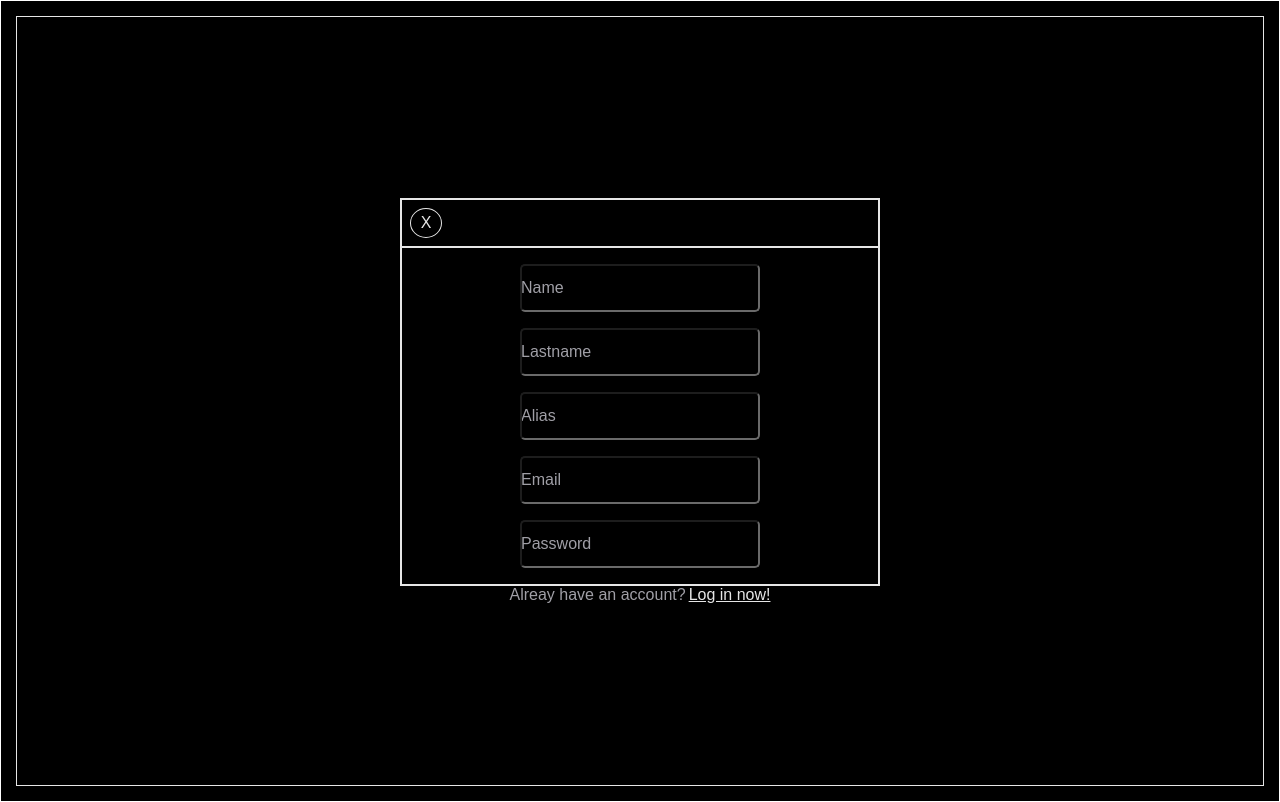
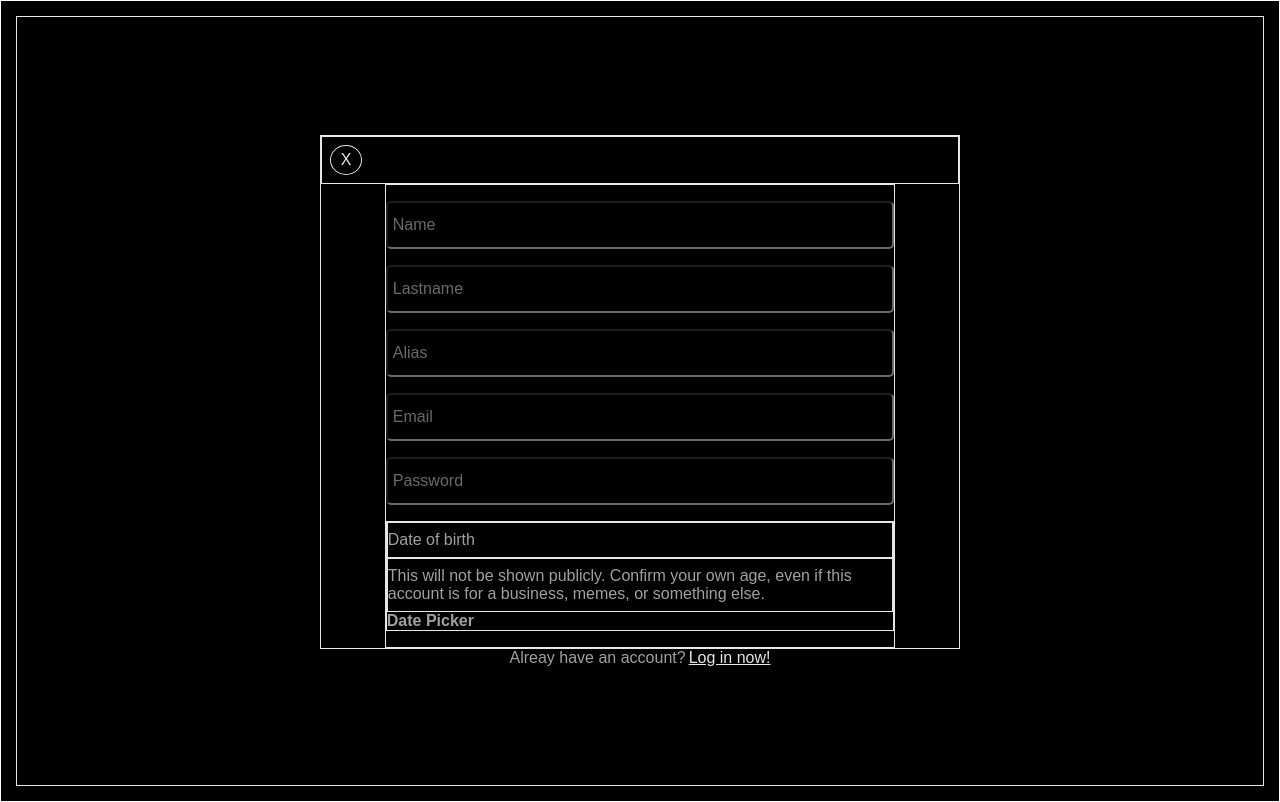
Before and after one commit to EdRafCas/socialnetwork_app, a React (Create React App) app: page /Registration in a window 1280 px wide. Built offline with nearby package versions, Linux system fonts and the light colour scheme; what webfontloader would draw is missing.

Commit message:
formulary and DatePicker

```diff
--- a/src/App.js
+++ b/src/App.js
@@ -2,6 +2,7 @@ import React, {useState} from 'react';
 import styled from 'styled-components';
 import theme from './Theme.js'
 import ProfileImage from './img/profile_img.png'
+import theme from './Theme.js';
 
 
 const MessagesTimeline =[
--- /dev/null
+++ b/src/Components/DatePicker.js
@@ -0,0 +1,9 @@
+import React from "react";
+
+const DatePicker = () => {
+      return (
+            <h1>Date Picker</h1>
+       );
+}
+
+export default DatePicker;
--- a/src/Components/SignUp.js
+++ b/src/Components/SignUp.js
@@ -1,7 +1,9 @@
 import React,{useState} from 'react';
 import styled from 'styled-components';
 import {Link}from 'react-router-dom';
-import {Formulary, FormularyInput}  from '../Elements/ElementsFormulary'
+import {Formulary, FormularyInput}  from '../Elements/ElementsFormulary';
+import theme from '../Theme.js';
+import DatePicker from './DatePicker';
 
 
 const RegistrationContainer =styled.div`
@@ -14,7 +16,7 @@ const RegistrationContainer =styled.div`
       padding:1rem;
       /* margin-top:-50px;
       margin-left:-200px; */
-      border: solid white 1px;
+      border: solid ${theme.BorderColor} 1px;
       /* background:rgba(91, 112, 131, 0.8); */
       background:Black;
       opacity:0.9;
@@ -22,14 +24,16 @@ const RegistrationContainer =styled.div`
 const RegistrationBox=styled.div`
       display:flex;
       flex-direction:column;
-      border: solid white 1px;
+      border: solid ${theme.BorderColor} 1px;
       width:100%;
       max-height:80%;
-      max-width:30rem;
+      max-width:40rem;
       max-height:40rem;
 
 `
 const RegistrationInputContainer=styled.div`
+      width:100%;
+      /* border: solid ${theme.BorderColor} 1px; */
       position:relative;
       display:flex;
       flex-direction:column;
@@ -52,7 +56,7 @@ const ButtonContainer=styled.div`
       display:flex;
       flex-direction:row;
       justify-content:flex-start;
-      border: solid white 1px;
+      border: solid ${theme.BorderColor} 1px;
       padding: 0.5rem 0.5rem;
 
 `
@@ -63,7 +67,7 @@ const ReturnToLogin=styled(Link)`
       width:2rem;
       font-size:1rem;
       color:white;
-      border: solid white 1px;
+      border: solid ${theme.BorderColor} 1px;
       padding:5px;
       text-decoration:none;
       border-radius:50%;
@@ -76,8 +80,11 @@ const SpanInputInitial =styled.span`
       position:absolute;
       font-size:1rem;
       pointer-events:none;
-      transition: 0.2s ease all;
-      left:1px;
+      transition: none;
+      color:transparent;
+      left:3px;
+      top:1px;
+
 
 `
 const SpanInputFinal =styled.span`
@@ -85,12 +92,24 @@ const SpanInputFinal =styled.span`
       font-size:11px;
       pointer-events:none;
       transition: 0.2s ease all;
-      left:1px;
+      left:3px;
       top:1px;
+      color:${theme.Text};
 
 `
 
+const DateContainer =styled.div`
+      width:100%;
+      display:flex;
+      flex-direction:column;
+      border: solid ${theme.BorderColor} 1px;
 
+
+`
+const Text =styled.p`
+      border: solid ${theme.BorderColor} 1px;
+      padding:0.5rem 0rem;
+`
 
 const RegistrationPage = () => {
 
@@ -116,9 +135,7 @@ const RegistrationPage = () => {
             if(e.target.name==="password"){
                   changePasswordHolder(e.target.value)
             }
-
       }
-
 
       return (
             <RegistrationContainer>
@@ -126,61 +143,54 @@ const RegistrationPage = () => {
                         <ButtonContainer>
                            <ReturnToLogin to="/">X</ReturnToLogin>
                         </ButtonContainer>
-                        <Formulary>
+                        <Formulary SignUpFormulary>
+                              <>
                               <RegistrationInputContainer>
-
                                     <FormularyInput Registration
                                           type="text"
                                           name="name"
                                           value={nameHolder}
-                                          placeholder=""
+                                          placeholder="Name"
+                                          onFocus="this.placeholder=''"
                                           onChange={handleChange}
                                     />
-
                                     {nameHolder ==="" ?
-                                          <SpanInputInitial> Name</SpanInputInitial> :
+                                          <SpanInputInitial>Name</SpanInputInitial> :
                                           <SpanInputFinal>Name</SpanInputFinal>
                                     }
-
                               </RegistrationInputContainer>
                               <RegistrationInputContainer>
-
                                     <FormularyInput Registration
                                           type="text"
                                           name="lastname"
                                           value={lastnameHolder}
-                                          placeholder=""
+                                          placeholder="Lastname"
                                           onChange={handleChange}
                                     />
-
                                     {lastnameHolder ==="" ?
                                           <SpanInputInitial> Lastname</SpanInputInitial> :
                                           <SpanInputFinal>Lastname</SpanInputFinal>
                                     }
-
                               </RegistrationInputContainer>
                               <RegistrationInputContainer>
-
                                     <FormularyInput Registration
                                           type="text"
                                           name="alias"
                                           value={aliasHolder}
-                                          placeholder=""
+                                          placeholder="Alias"
                                           onChange={handleChange}
                                     />
-
                                     {aliasHolder ==="" ?
                                           <SpanInputInitial> Alias</SpanInputInitial> :
                                           <SpanInputFinal>Alias</SpanInputFinal>
                                     }
-
                               </RegistrationInputContainer>
                               <RegistrationInputContainer>
                                     <FormularyInput Registration
                                           type="email"
                                           name="email"
                                           value={emailHolder}
-                                    placeholder=""
+                                          placeholder="Email"
                                           onChange={handleChange}
                                     />
                                     {emailHolder ==="" ?
@@ -188,20 +198,25 @@ const RegistrationPage = () => {
                                           <SpanInputFinal>Email</SpanInputFinal>
                                     }
                               </RegistrationInputContainer>
-                              <RegistrationInputContainer>
+                              <RegistrationInputContainer >
                                     <FormularyInput Registration
                                           type="password"
                                           name="password"
                                           value={passwordHolder}
-                                    placeholder=""
+                                          placeholder="Password"
                                           onChange={handleChange}
                                     />
                                     {passwordHolder ==="" ?
                                           <SpanInputInitial>Password</SpanInputInitial> :
                                           <SpanInputFinal>Password</SpanInputFinal>
                                     }
-
                               </RegistrationInputContainer>
+                              </>
+                              <DateContainer >
+                                    <Text>Date of birth</Text>
+                                    <Text>This will not be shown publicly. Confirm your own age, even if this account is for a business, memes, or something else.</Text>
+                                    <DatePicker/>
+                              </DateContainer>
                         </Formulary>
                   </RegistrationBox>
                   <RedirectContainer><p>Alreay have an account?</p><LogInNow to={"/"}>Log in now!</LogInNow></RedirectContainer>
--- a/src/Elements/ElementsFormulary.js
+++ b/src/Elements/ElementsFormulary.js
@@ -12,10 +12,11 @@ const InputContainer =styled.div`
 
 `
 const Formulary =styled.form`
-  width:100%;
+  width:${(props)=> props.SignUpFormulary ? "80%" : "100%"};
   display:flex;
   flex-direction:column;
   align-items:center;
+  align-self:center;
   height:auto;
   gap:1rem;
   border:solid ${theme.BorderColor} 1px;
@@ -26,20 +27,27 @@ const Formulary =styled.form`
 const FormularyInput =styled.input`
   padding-left:5px;
   border-radius:5px;
-  width:15rem;
+  width:100%;
   text-align:left;
   /* border:solid ${theme.BorderColor} 1px; */
   height:${(props)=> props.Registration ? "3rem" : "3rem"};
   background:${(props)=> props.Registration && "none"};
   color:${(props)=> props.Registration && `${theme.Text}`};
-  transition:0.4s all ease;
+  transition:none;
   z-index:100;
 
   :focus ~ span{
 
     top:1px;
-    left:1px;
+    left:3px;
     font-size:11px;
+    color:${theme.Text};
+
+  }
+
+  :focus::placeholder{
+    transition:none;
+    color:transparent;
   }
 `
 
```
Lines whose indentation alone changed are shown as unchanged.
